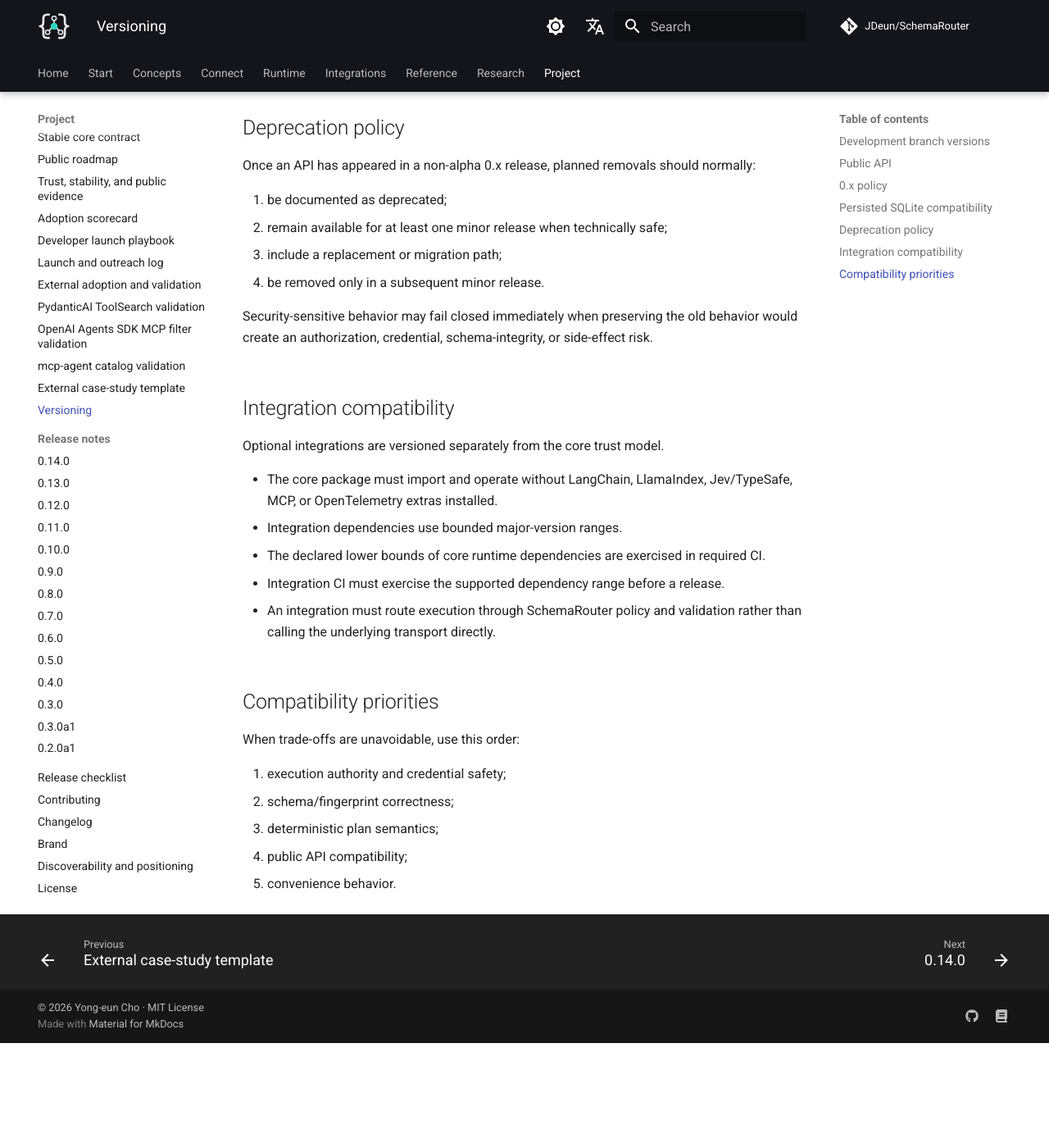
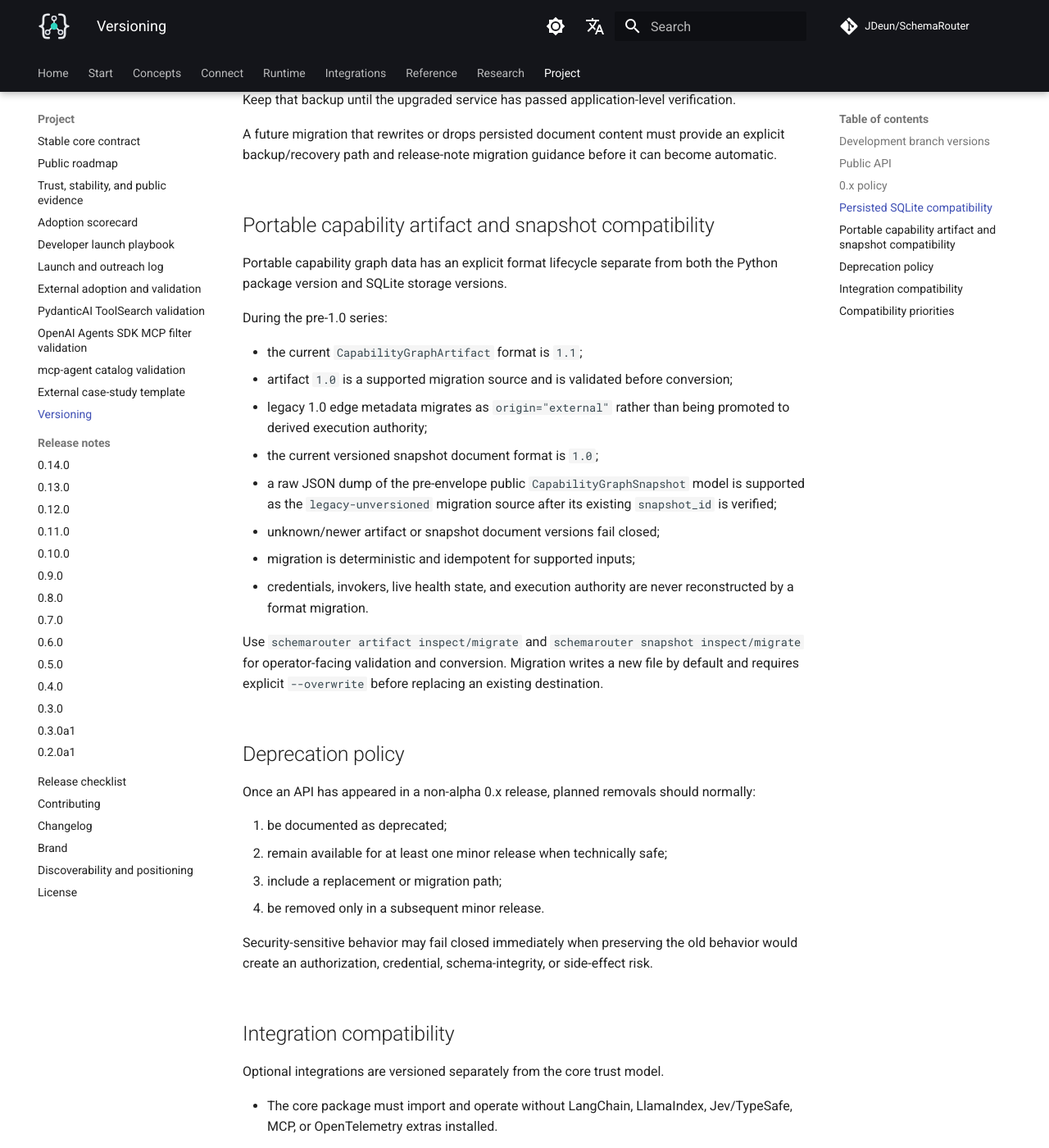
Before and after one commit to JDeun/SchemaRouter, an MkDocs documentation site: the page built from docs/versioning.md, in a window 1280 px wide and 1400 px high, scrolled down 2467 px. Shown: the whole window at 82% size. Built offline with MkDocs 1.6.1 and Material for MkDocs 9.7.7, drawn with Linux system fonts in a browser that asks for light colours; comment, search, counter and statistics services are not loaded; before the commit the page ends 3739 px from its top, so only the background shows below that; some of the changed text lies outside the part shown.

Commit message:
docs: align versioning with post-0.14 public formats and APIs

```diff
--- a/docs/versioning.md
+++ b/docs/versioning.md
@@ -36,7 +36,15 @@
 The following are treated as public when they are documented and exported from the top-level
 `schemarouter` package or an explicitly documented integration module:
 
-- typed contracts such as `ToolSpec`, `EndpointSpec`, `PlanRequest`, `CapabilityCandidate`,\n  `CapabilityRetrieval`, and `ExecutionPlan`;\n- `SchemaRouter` public retrieval/planning/execution methods, including `retrieve`, `aretrieve`,\n  `retrieve_executable`, `aretrieve_executable`, and the execution verbs;
+- typed contracts such as `ToolSpec`, `EndpointSpec`, `PlanRequest`, `CapabilityCandidate`,
+  `CapabilityRetrieval`, `StateAwareCapabilityRetrieval`,
+  `StateConditionedCapabilityRetrieval`, and `ExecutionPlan`;
+- `SchemaRouter` public registration/retrieval/planning/execution methods, including
+  `add_provider`, `retrieve`, `aretrieve`, `retrieve_executable`,
+  `aretrieve_executable`, `retrieve_state_aware`, `reretrieve_state_aware`, and the execution
+  verbs;
+- documented provider-profile, capability-snapshot/publication, portable artifact/migration, and
+  capability decision-trace contracts;
 - `RunConfig`, `RetryPolicy`, `ExecutionBudget`, `RunEvent`, and `ExecutionPolicy`;
 - documented approval, MCP transport-factory, compatibility-report, and adapter-plugin contracts;
 - documented adapters and optional integration entry points.
@@ -80,6 +88,29 @@
 A future migration that rewrites or drops persisted document content must provide an explicit
 backup/recovery path and release-note migration guidance before it can become automatic.
 
+## Portable capability artifact and snapshot compatibility
+
+Portable capability graph data has an explicit format lifecycle separate from both the Python
+package version and SQLite storage versions.
+
+During the pre-1.0 series:
+
+- the current `CapabilityGraphArtifact` format is `1.1`;
+- artifact `1.0` is a supported migration source and is validated before conversion;
+- legacy 1.0 edge metadata migrates as `origin="external"` rather than being promoted to derived
+  execution authority;
+- the current versioned snapshot document format is `1.0`;
+- a raw JSON dump of the pre-envelope public `CapabilityGraphSnapshot` model is supported as the
+  `legacy-unversioned` migration source after its existing `snapshot_id` is verified;
+- unknown/newer artifact or snapshot document versions fail closed;
+- migration is deterministic and idempotent for supported inputs;
+- credentials, invokers, live health state, and execution authority are never reconstructed by a
+  format migration.
+
+Use `schemarouter artifact inspect/migrate` and `schemarouter snapshot inspect/migrate` for
+operator-facing validation and conversion. Migration writes a new file by default and requires
+explicit `--overwrite` before replacing an existing destination.
+
 ## Deprecation policy
 
 Once an API has appeared in a non-alpha 0.x release, planned removals should normally:
```
